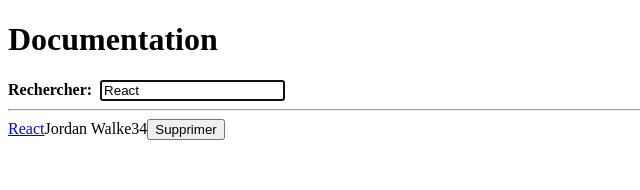
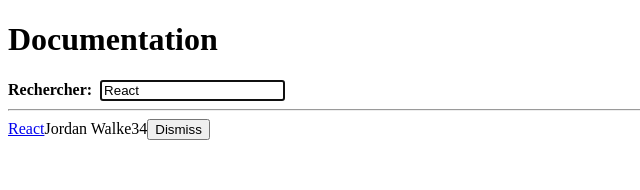
Before and after one commit to kevindagneaux/tuto-react, a React (Create React App) app: page / in a window 1280 px wide. Shown: the top 190 px of the page, without its empty margins (0-640 px from the left). Built offline with nearby package versions, Linux system fonts and the light colour scheme.

Commit message:
commit de MAJ syntax

```diff
--- a/src/App.js
+++ b/src/App.js
@@ -2,17 +2,17 @@ import React from 'react';
 
 const initialStories = [ // constante contenant les stories, quand ont filtre la liste avec InputWithLabel, la liste reste intacte
   {
-    title: "React",
-    url: "https://reactjs.org/",
-    author: "Jordan Walke",
+    title: 'React',
+    url: 'https://reactjs.org/',
+    author: 'Jordan Walke',
     num_comments: 3,
     points: 4,
     objectID: 0, // pour éviter tout futur probleme dans des recheche ou affichage
   },
   {
-    title: "Redux",
-    url: "https://redux.js.org/",
-    author: "Dan Abramov, Andrew Clark",
+    title: 'Redux',
+    url: 'https://redux.js.org/',
+    author: 'Dan Abramov, Andrew Clark',
     num_comments: 2,
     points: 5,
     objectID: 1,
@@ -22,7 +22,7 @@ const initialStories = [ // constante contenant les stories, quand ont filtre la
 const getAsyncStories = () => // fonction asynchrone pour simuler la récupération de donnée depuis une API externe, pour un meilleur rendu j'ai rajouter du délay pour pas que se soit instantannée.
   new Promise(resolve =>
     setTimeout(
-      () => resolve({ data: {stories: initialStories } }), // ici ont établie une promesse ce qui veux dire que l'ont autorise une génération vide et que des data viendront remplie la génération plus tard
+      () => resolve({ data: { stories: initialStories } }),// ici ont établie une promesse ce qui veux dire que l'ont autorise une génération vide et que des data viendront remplie la génération plus tard
       2000 // délaie juste pour faire genre ont récupere vraiment des donées d'une autre API, si ont veux l'enlever il suffit de supprimer le setTimeout, le délaie de 2000 et '() =>' devant le resolve
     )
   );
@@ -41,33 +41,70 @@ const useSemiPersistentState = (key, initialState) => { // hook custom qui repre
   return [value, setValue];
 };
 
+const storiesReducer = (state, action) => { // bon ici j'ai utiliser des switch et des cases, déja pour changer un peut de syntax et surtout parceque des if else imbriquer dans tout les sens sa me gonfle et c'est ilisible
+  switch (action.type) {
+    case 'STORIES_FETCH_INIT':
+      return {
+        ...state,
+        isLoading: true,
+        isError: false,
+      };
+    case 'STORIES_FETCH_SUCCESS':
+      return {
+        ...state,
+        isLoading: false,
+        isError: false,
+        data: action.payload,
+      };
+    case 'STORIES_FETCH_FAILURE':
+      return {
+        ...state,
+        isLoading: false,
+        isError: true,
+      };
+    case 'REMOVE_STORY':
+      return {
+        ...state,
+        data: state.data.filter(
+          story => action.payload.objectID !== story.objectID
+        ),
+      };
+    default:
+      throw new Error(); // erreur pour me dire qu'aucun de ces cas ne correspond a ce que je veux faire.
+  }
+};
+
 const App = () => { // TRADUCTION DU CODE: "const" -> la constante     "App" -> App     "=" -> est        "()"-> une fonction *** peux aussi s'écrire: "function App()" mais ont fait du React la donc ont utilise au plus les composants stateless quand c'est possible
-
   const [searchTerm, setSearchTerm] = useSemiPersistentState(
-    'search', // ici ont a remplacer key du hook personnalisé par search
-    'React' // et la c'est l'état initiale du hook personnalisé
+    'search', // key di hook = search
+    'React' // etat initiale du hook = React
   );
 
-  const [stories, setStories] = React.useState([]); // ont part d'un tableau vide pour simuler une récupération de donnée depuis une API externe
-  const [isLoading, setIsLoading] = React.useState(false); // chargement pour l'utilisateur en attendant ces data provenant d'API
-  const [isError, setIsError] = React.useState(false); // message d'erreur si la récupération des data échoue, je vais pas l'utiliser mais tout les méthode asynchrone doivent en posséder une.
+  const [stories, dispatchStories] = React.useReducer( // tableau vide pour récuperation des data, dispatchstories va me servir a générer l'etat de mes actions et le resultat qui va en découller
+    storiesReducer,
+    { data: [], isLoading: false, isError: false }
+  );
 
   React.useEffect(() => {
-    setIsLoading(true); // le message de chargement s'affiche
+    dispatchStories({ type: 'STORIES_FETCH_INIT' });
 
-    getAsyncStories().then(result => { // ici j'apelle la fonction getAsyncStories et je résous la promise, a cause du tableau vide, le side-effect se realisera qu'une seule fois au premier rendu du component
-      setStories(result.data.stories);
-      setIsLoading(false); // le message de chargement part
+    getAsyncStories() // ici j'apelle la fonction getAsyncStories et je résous la promise, a cause du tableau vide, le side-effect se realisera qu'une seule fois au premier rendu du component
+      .then(result => {
+        dispatchStories({
+          type: 'STORIES_FETCH_SUCCESS',
+          payload: result.data.stories,
+        });
       })
-    .catch(() => setIsError(true)); // le message d'erreur s'affiche SI il y a une erreur
+      .catch(() =>
+        dispatchStories({ type: 'STORIES_FETCH_FAILURE' })
+      );
   }, []);
 
-  const handleRemoveStory = item => { // Suppression d'un item de la liste
-    const newStories = stories.filter(
-      story => item.objectID !== story.objectID
-    );
-
-    setStories(newStories);
+  const handleRemoveStory = item => { // suppresion d'un item de la liste, avec comme type d'action remove story
+    dispatchStories({
+      type: 'REMOVE_STORY',
+      payload: item,
+    });
   };
 
   const handleSearch = event => { // lorsque l'ont va taper quelque chose dans la recherche il va nous resortir un log dans la console c'est ce que l'ont apelle un synthetic event
@@ -75,18 +112,16 @@ const App = () => { // TRADUCTION DU CODE: "const" -> la constante     "App" ->
     setSearchTerm(event.target.value); // handler callback pour repasser les infos ecrite depuis le component search dans App por appliquer le filtre de recherche
   };
 
-  const searchedStories = stories.filter(story =>
+  const searchedStories = stories.data.filter(story =>
     story.title.toLowerCase().includes(searchTerm.toLowerCase()) // fonction du filtre avec un lowerCase pour faciliter la recheche
   );
 
   return (
-    // ici ont ne fait pas la syntaxe concise comme sur le component list car ont doit avoir un block body pour utiliser onhange handlers
     <div>
       <h1>Documentation</h1>
 
       <InputWithLabel // ont fait sa car si ont a un autre champs de recherche sur la page étant donner que la combinaison htmlFor et id et dupliquer ont peut avoir des bugs
         id="search"
-        label="Search"
         value={searchTerm}
         isFocused
         onInputChange={handleSearch}
@@ -96,9 +131,9 @@ const App = () => { // TRADUCTION DU CODE: "const" -> la constante     "App" ->
 
       <hr />
 
-      {isError && <p>Une erreur est survenue, réessayer plus tard . . .</p>} {/* avec react '&&' est trés pratique, si la condition est true l'expression aprés le '&&' est sortie, si c'est false React ignore totalement l'expression */}
+      {stories.isError && <p>Une erreur est survenue . . .</p>} {/* avec react '&&' est trés pratique, si la condition est true l'expression aprés le '&&' est sortie, si c'est false React ignore totalement l'expression */}
 
-      {isLoading ? ( // affichage pendant le chargment des data si setIsLoading est true
+      {stories.isLoading ? (
         <p>Chargement . . .</p>
       ) : (
         <List // appelle du component "List" et ont définis que list est égale a la constante searchedStories qui quand rien n'est filtrer renvoie la liste complete
@@ -106,25 +141,51 @@ const App = () => { // TRADUCTION DU CODE: "const" -> la constante     "App" ->
           onRemoveItem={handleRemoveStory}
         />
       )}
-
-
     </div>
   );
 };
 
+const InputWithLabel = ({ // pour éviter d'avoir a taper 'props.' sinon ont devrais taper 'value={props.value}' et 'onChange={props.onInputChange}'
+  id,
+  value,
+  type = 'text',
+  onInputChange,
+  isFocused,
+  children,
+}) => {
+  const inputRef = React.useRef();
 
-  const List = ({ list, onRemoveItem }) => // component List qui récupere des infos de la constante stories
+  React.useEffect(() => {
+    if (isFocused) {
+      inputRef.current.focus();
+    }
+  }, [isFocused]);
+
+  return (
+    <> {/* "<>" et "</>" sont des input wrap sa permet de pas avoir a marquer div ou span par exemple, je suis pas fan de cette syntaxe mais sa a le mérite d'être autoriser en JSX */}
+      <label htmlFor={id}>{children}</label> {/* Utilisation du premier enfant de inputWithLabel pour l'affichage du champs de recherche */}
+      &nbsp;
+      <input
+        ref={inputRef}
+        id={id}
+        type={type}
+        value={value}
+        onChange={onInputChange}
+      />
+    </>
+  );
+};
+
+const List = ({ list, onRemoveItem }) =>
   list.map(item => (
     <Item
-        key={item.objectID}  // ici ont prend L'objectId et pas l'index dans le tableux sinon sa peut tout foutre en l'air avec des modif dans le tableau
+      key={item.objectID} // ici ont prend L'objectId et pas l'index dans le tableux sinon sa peut tout foutre en l'air avec des modif dans le tableau
       item={item}
       onRemoveItem={onRemoveItem}
     />
   ));
 
-  const Item = ({ item, onRemoveItem }) => { // component item
-
-    return (
+const Item = ({ item, onRemoveItem }) => (
   <div>
     <span>
       <a href={item.url}>{item.title}</a>
@@ -134,32 +195,10 @@ const App = () => { // TRADUCTION DU CODE: "const" -> la constante     "App" ->
     <span>{item.points}</span>
     <span>
       <button type="button" onClick={() => onRemoveItem(item)}> {/* bouton de suppresion pour un item de la liste méthode d'implémentation la plus simple a implémenter mais plus difficile à débugger a cause de JSX*/}
-            Supprimer
+        Dismiss
       </button>
     </span>
   </div>
 );
-  };
-
-  const InputWithLabel = ({ // pour éviter d'avoir a taper 'props.' sinon ont devrais taper 'value={props.value}' et 'onChange={props.onInputChange}'
-    id,
-    value,
-    type = "text",
-    onInputChange,
-    isFocused,
-    children,
-  }) => (
-    <> {/* "<>" et "</>" sont des input wrap sa permet de pas avoir a marquer div ou span par exemple, je suis pas fan de cette syntaxe mais sa a le mérite d'être autoriser en JSX */}
-      <label htmlFor={id}>{children}</label> {/* Utilisation du premier enfant de inputWithLabel pour l'affichage du champs de recherche */}
-      &nbsp;
-      <input
-        id={id}
-        type={type}
-        value={value}
-        autoFocus={isFocused} // il s'agit d'un impératif, si j'avais plusieurs fois ce component dans ma page 'autoFocus' s'appliquerais uniquement sur le derniers component générer
-        onChange={onInputChange} /> {/* handler callback pour passer les informations au component App */}
-    </>
-  );
-
 
 export default App;
```
Lines whose indentation alone changed are shown as unchanged.
